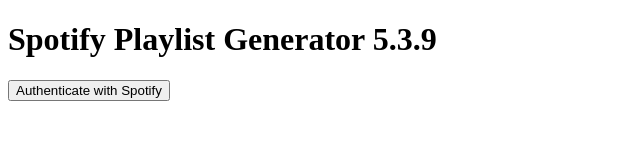
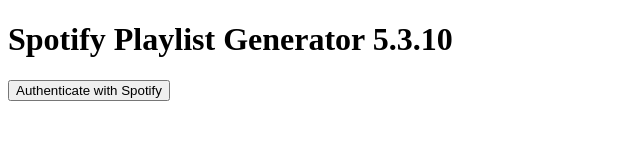
Before and after one commit to FormanRubyDubloon/spotify-playlist-generator.github.io, a plain HTML site: page index.html in a window 1280 px wide. Shown: the full height of the page, 0-640 px from the left. Drawn offline with nearby package versions, Linux system fonts and the light colour scheme.

Commit message:
“Update”

```diff
--- a/app.js
+++ b/app.js
@@ -56,11 +56,16 @@
   const textTracklist = document.getElementById('textTracklist');
   textTracklist.innerHTML = '';
 
+  console.log('displayTextTracklist called with:', gptSuggestions); // Debug log
+
+
   const rawResponse = gptSuggestions[0];
 
   const lines = rawResponse.split('\n').filter(line => line.trim());
 
   lines.forEach((line) => {
+    console.log('Adding line:', line); // Debug log
+
     const li = document.createElement('li');
     li.textContent = line.trim();
     textTracklist.appendChild(li);
--- a/index.html
+++ b/index.html
@@ -8,7 +8,7 @@
   <script src="app.js" defer></script>
 </head>
 <body>
-  <h1>Spotify Playlist Generator 5.3.9</h1>
+  <h1>Spotify Playlist Generator 5.3.10</h1>
   <button id="authenticate">Authenticate with Spotify</button>
   <div id="fileSelection" style="display: none;">
     <label for="chatInput">Enter your desired playlist:</label>
```
